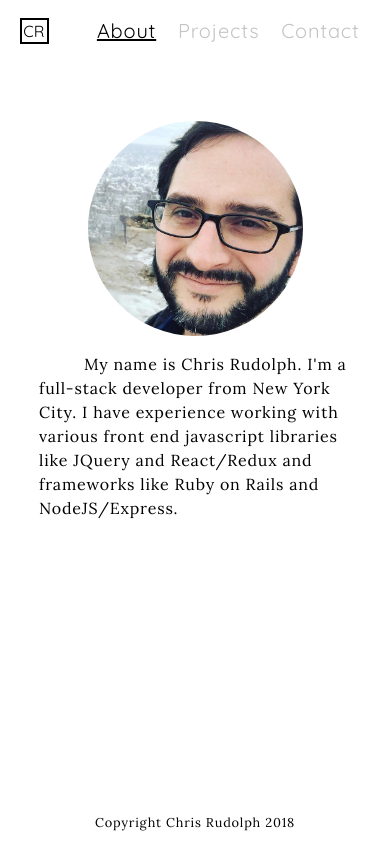
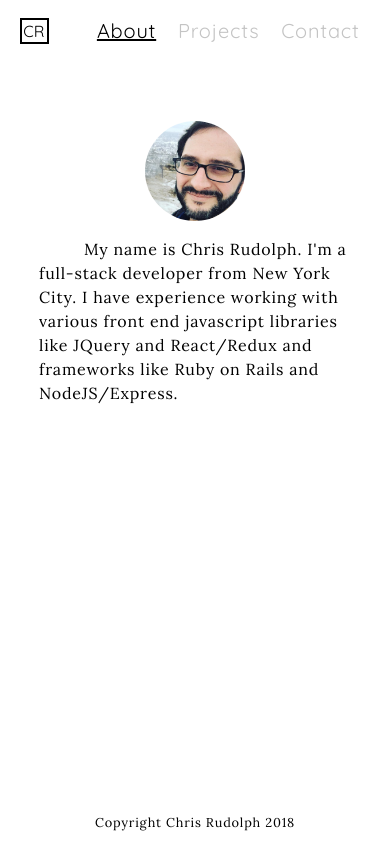
Before and after one commit to chrisjamesr/homepage, a React app: page / in a window 390 px wide. Built offline with nearby package versions, Linux system fonts and the light colour scheme.

Commit message:
remove unused styling for media queries

```diff
--- a/src/styles/Main.scss
+++ b/src/styles/Main.scss
@@ -1,12 +1,5 @@
 @import 'variables.scss';
-main > div{
-  h1{
-    // border-bottom: 2.5px solid rgb(119,201,212);
-    margin:1% auto;
-  }
-  p {
-    color: black;
-  }
+
 
   // contact form
 .contact-form{
@@ -59,64 +52,6 @@ main > div{
     box-shadow: 5px 5px 2px 1px rgba(165,165,175, .3);
   }
 }
-  // image
-  .img-container {
-    // border: 1px solid black;
-    border-radius: 50%;
-    height: 215px;
-    overflow: hidden;
-    z-index:2;
-    margin-top: 2.5%;
-  }
-  img {
-    height: 215px;
-    z-index:1;
-    // transform: translate(10px, 10px);
-  }
-}
-
 .scroll-container {
   margin-bottom: 2.5%;
 }
-.section > * {
-  // margin-bottom: 5%;
-}
-
-// footer {
-
-
-// }
-
-@media (max-width: #{$break-point-lg-tablet}){
-  main {
-    width: 100%;
-    > div {
-      padding-right: 0;
-    }
-    img {
-      height: 150px;
-      float: right;
-      padding-left: 5% ;
-    }
-  }
-}
-
-@media (max-width: #{$break-point-phone}){
-  main {
-    width: 100%;
-    // border-top: 2.5px solid rgb(119,201,212);
-    > div {
-      // display:flex;
-      // width: 100%;
-      // flex-direction: column;
-      // justify-content: flex-start;
-      // align-items:stretch;
-      // flex-grow:1;
-    }
-    img {
-      height: 100px;
-      margin: 0;
-      // align-self: center;
-    }
-  }
-}
```
Lines whose indentation alone changed are shown as unchanged.
